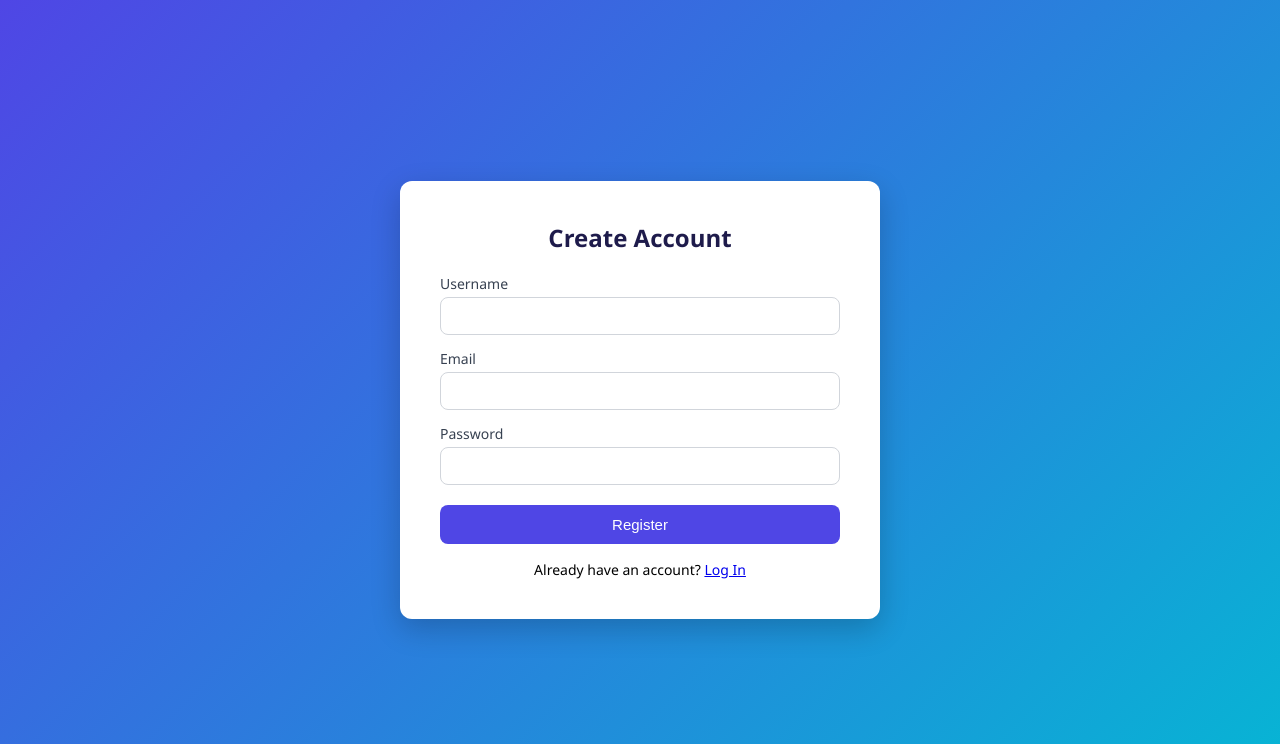
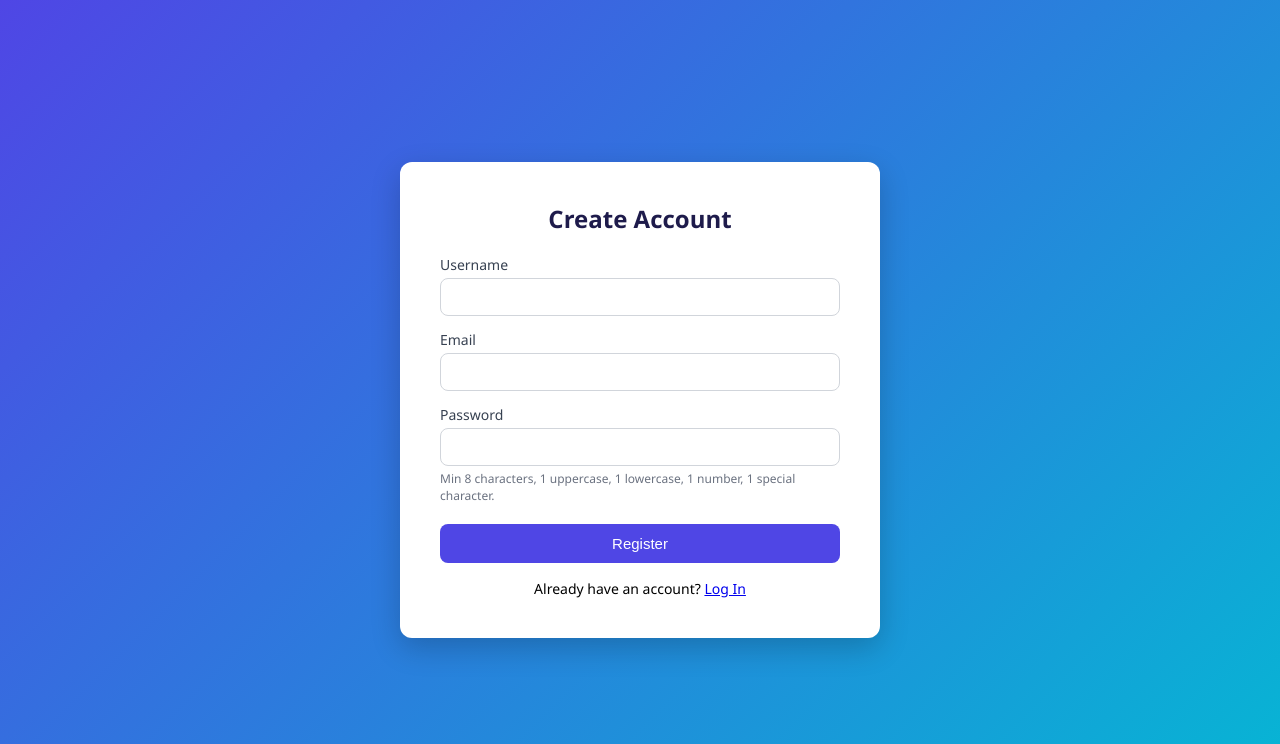
Before and after one commit to 22a21a6157-bit/login-app, a Flask app: page /register in a window 1280 px wide. Shown: the top 744 px of the page. Run offline with Flask 3, Linux system fonts and the light colour scheme; some libraries are stand-ins or nearby versions.

Commit message:
Update register.html

```diff
--- a/templates/register.html
+++ b/templates/register.html
@@ -11,6 +11,9 @@
 
   <label for="password">Password</label>
   <input type="password" id="password" name="password" required>
+  <div style="font-size:12px; color:#6b7280; margin-top:4px;">
+    Min 8 characters, 1 uppercase, 1 lowercase, 1 number, 1 special character.
+  </div>
 
   <button type="submit">Register</button>
 </form>
```
